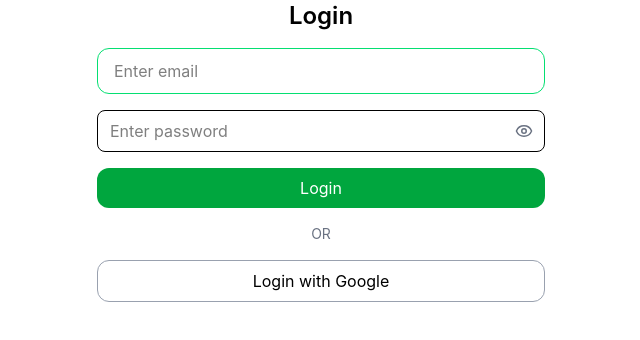
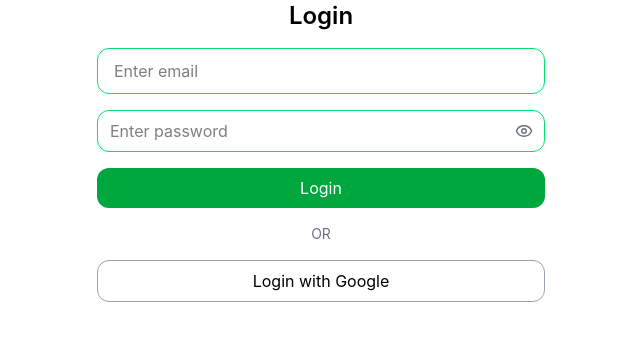
Before and after one commit to Anon873-cyber/password-manager-with-appwrite, a React (Vite) app: page / in a window 1280 px wide. Shown: the top 340 px of the page, without its empty margins (319-959 px from the left). Built offline with nearby package versions, Linux system fonts and the light colour scheme.

Commit message:
created some components and fix the password input component

```diff
--- a/src/components/LoginForm/LoginForm.jsx
+++ b/src/components/LoginForm/LoginForm.jsx
@@ -1,6 +1,7 @@
 import React from 'react'
 import { useForm } from 'react-hook-form'
 import service from '../../appwrite/config.js'
+import authService from '../../appwrite/auth.js'
 import { Input, PasswordInput, Button } from '../index.js'
 
 const LoginForm = () => {
@@ -35,7 +36,7 @@
 
         try {
 
-            service.loginWithGoogle()
+          authService.loginWithGoogle()
 
         } catch (error) {
 
@@ -49,7 +50,7 @@
 
         <form onSubmit={handleSubmit(login)}>
 
-            <div className="w-full max-w-md mx-auto flex flex-col gap-4">
+            <div className="w-full max-w-md mx-auto flex flex-col gap-4 ">
 
                 <h1 className="text-2xl font-semibold text-center">
                     Login
@@ -59,14 +60,14 @@
                 <Input
                     type="email"
                     placeholder="Enter email"
-                    className="w-full border border-green-400 rounded-xl px-4 py-2.5"
+                    className="w-full border border-green-400 rounded-xl px-4 py-2.5 bg-white outline-none "
                     {...register("email", { required: true })}
                 />
 
                 {/* Password */}
                 <PasswordInput
                     placeholder="Enter password"
-                    className="w-full"
+                    className="w-full  bg-white outline-none border  border-green-400"
                     {...register("password", { required: true })}
                 />
 
--- /dev/null
+++ b/src/components/Shared/Footer/Footer.jsx
@@ -0,0 +1,9 @@
+import React from 'react'
+
+const Footer = () => {
+  return (
+    <div>Footer</div>
+  )
+}
+
+export default Footer
--- /dev/null
+++ b/src/components/Shared/Header/Header.jsx
@@ -0,0 +1,9 @@
+import React from 'react'
+
+const Header = () => {
+  return (
+    <div>Header</div>
+  )
+}
+
+export default Header
--- a/src/components/Ui/PasswordInput.jsx
+++ b/src/components/Ui/PasswordInput.jsx
@@ -22,7 +22,7 @@
         <input
           ref={ref}
           type={showPassword ? "text" : "password"}
-          className={`w-full px-3 py-2 pr-10 border rounded-lg outline-none focus:ring-2 focus:ring-blue-500 ${className}`}
+          className={`w-full px-3 py-2 pr-10  rounded-xl outline-none  ${className}`}
           placeholder={placeholder}
           {...props}
         />
```
